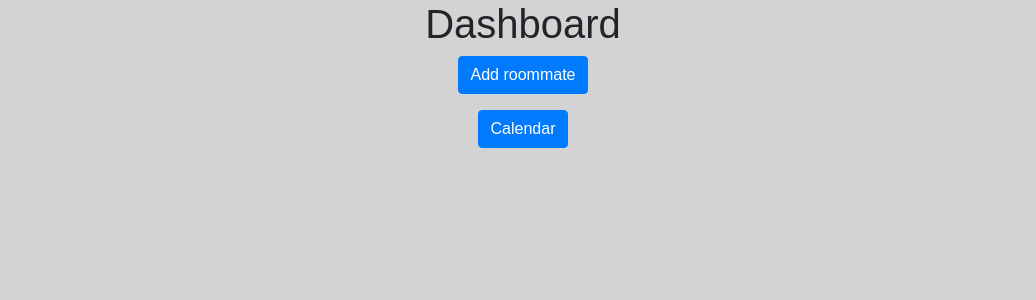
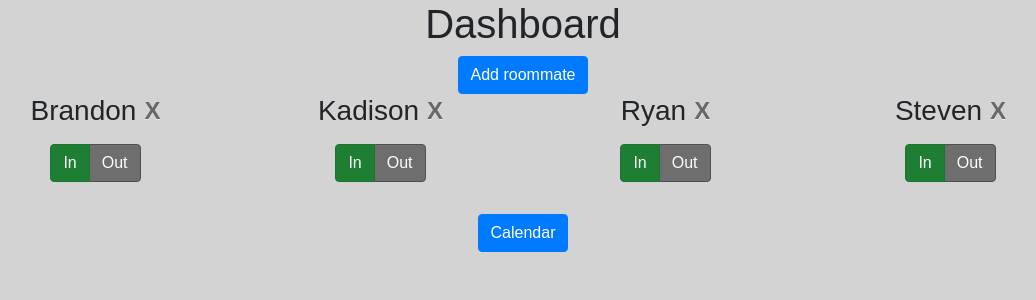
Before and after one commit to ryanfok97/roommate-hub, a React (Create React App) app in the folder react/: page / in a window 1280 px wide. Shown: the top 300 px of the page, without its empty margins (117-1153 px from the left). Built offline with nearby package versions, Linux system fonts and the light colour scheme.

Commit message:
added remove roommate functionality

```diff
--- a/react/src/components/AddRoommateModal.jsx
+++ b/react/src/components/AddRoommateModal.jsx
@@ -5,7 +5,7 @@ class AddRoommateModal extends Component {
     render() {
         return (
             <Modal show={this.props.show} onHide={this.props.onHide} centered>
-                <Form onSubmit={this.props.onSubmitAddRoommate}>
+                <Form onSubmit={this.props.onAddRoommate}>
                     <Modal.Header closeButton>
                         <Modal.Title>Add a roommate</Modal.Title>
                     </Modal.Header>
--- a/react/src/components/InOutButton.jsx
+++ b/react/src/components/InOutButton.jsx
@@ -1,12 +1,24 @@
 import React, { Component } from 'react';
 
-import { ToggleButtonGroup, ToggleButton } from 'react-bootstrap';
+import { Col,
+         Row,
+         ToggleButtonGroup,
+         ToggleButton } from 'react-bootstrap';
 
 class InOutButton extends Component {
     render() {
         return (
+            <Col>
                 <div>
-                <h3>{this.props.name}</h3>
+                    <Row noGutters className='justify-content-center align-items-center'>
+                        <Col xs sm='auto'>
+                            <h3 style={{margin: '0'}}>{this.props.name}</h3>
+                        </Col>
+                        <Col xs sm='auto' style={{marginLeft: '.5rem'}}>
+                            <button className='close' onClick={(e) => this.props.handleShowRemoveModal(this.props.name, e)}>X</button>
+                        </Col>
+                    </Row>
+                    <Row className='justify-content-center'>
                         <ToggleButtonGroup
                             name={this.props.name}
                             defaultValue={1}
@@ -14,7 +26,9 @@ class InOutButton extends Component {
                             <ToggleButton value={1} variant='success'>In</ToggleButton>
                             <ToggleButton value={2} variant='danger'>Out</ToggleButton>
                         </ToggleButtonGroup>
+                    </Row>
                 </div>
+            </Col>
         );
     }
 }
--- a/react/src/components/RemoveRoommateModal.jsx
+++ b/react/src/components/RemoveRoommateModal.jsx
@@ -4,8 +4,17 @@ import { Button, Modal } from 'react-bootstrap';
 class AddRoommateModal extends Component {
     render() {
         return (
-            <Modal>
-
+            <Modal show={this.props.show} onHide={this.props.onHide} centered>
+                <Modal.Header closeButton>
+                    <Modal.Title>Delete roommate</Modal.Title>
+                </Modal.Header>
+                <Modal.Body>
+                    Are you sure you want to remove <b><i>{this.props.name}</i></b>?
+                </Modal.Body>
+                <Modal.Footer>
+                    <Button variant='secondary' onClick={this.props.onHide}>Cancel</Button>
+                    <Button variant='primary' onClick={this.props.onRemoveRoommate}>Yes</Button>
+                </Modal.Footer>
             </Modal>
         );
     }
--- a/react/src/pages/Dashboard.jsx
+++ b/react/src/pages/Dashboard.jsx
@@ -1,44 +1,67 @@
 import React, { Component } from 'react';
 import { Link } from 'react-router-dom';
-import { Container, Row, Col, Button, Form } from 'react-bootstrap';
+import { Container, Row, Button } from 'react-bootstrap';
 
 import InOutButton from '../components/InOutButton';
 import AddRoommateModal from '../components/AddRoommateModal';
+import RemoveRoommateModal from '../components/RemoveRoommateModal';
 
 class Dashboard extends Component {
     constructor(props) {
         super(props);
 
         this.state = {
-            names: [],
+            names: ['Brandon', 'Kadison', 'Ryan', 'Steven'],
             addModalShow: false,
             addModalName: ''
         };
 
         this.handleChangeAddRoommate = this.handleChangeAddRoommate.bind(this);
-        this.handleSubmitAddRoommate = this.handleSubmitAddRoommate.bind(this);
+        this.handleAddRoommate = this.handleAddRoommate.bind(this);
+        this.handleRemoveRoommate = this.handleRemoveRoommate.bind(this);
     }
 
     handleChangeAddRoommate(e) {
-        this.setState({addModalName: e.target.value});
+        this.setState({ addModalName: e.target.value });
     }
 
-    handleSubmitAddRoommate(e) {
+    handleAddRoommate(e) {
         e.preventDefault();
         console.log("Roommate added: " + this.state.addModalName);
+        var newNames = [...this.state.names, this.state.addModalName].sort();
 
         this.setState({
-            names: [...this.state.names, this.state.addModalName],
+            names: newNames,
             addModalName: '',
-            addModalShow: false
+            addModalShow: false,
+            removeModalName: '',
+            removeModalShow: false
+        });
+    }
+
+    handleRemoveRoommate(e) {
+        var newNames = [...this.state.names];
+        newNames.splice(newNames.indexOf(this.state.removeModalName), 1);
+        console.log("Roommate removed: " + this.state.removeModalName);
+
+        this.setState({
+            names: newNames,
+            removeModalName: '',
+            removeModalShow: false
+        });
+    }
+
+    handleShowRemoveModal(name, e) {
+        // console.log(name);
+        this.setState({
+            removeModalName: name,
+            removeModalShow: true
         });
     }
 
     render() {
         const inOutButtons = this.state.names.map((name) =>
-            <Col>
-                <InOutButton name={name} />
-            </Col>
+            <InOutButton key={name} name={name} handleShowRemoveModal={(name, e) => this.handleShowRemoveModal(name, e)} />
         );
         return (
             <div className='app'>
@@ -56,7 +79,13 @@ class Dashboard extends Component {
                     onHide={() => this.setState({addModalShow: false})}
                     addModalName={this.state.addModalName}
                     onChangeAddRoommate={this.handleChangeAddRoommate}
-                    onSubmitAddRoommate={this.handleSubmitAddRoommate}
+                    onAddRoommate={this.handleAddRoommate}
+                />
+                <RemoveRoommateModal
+                    show={this.state.removeModalShow}
+                    onHide={() => this.setState({removeModalShow: false})}
+                    name={this.state.removeModalName}
+                    onRemoveRoommate={this.handleRemoveRoommate}
                 />
             </div>
         );
```
Also changed, not shown: 1 other file (tests, documents, lock files or other folders). Lines whose indentation alone changed are shown as unchanged.
